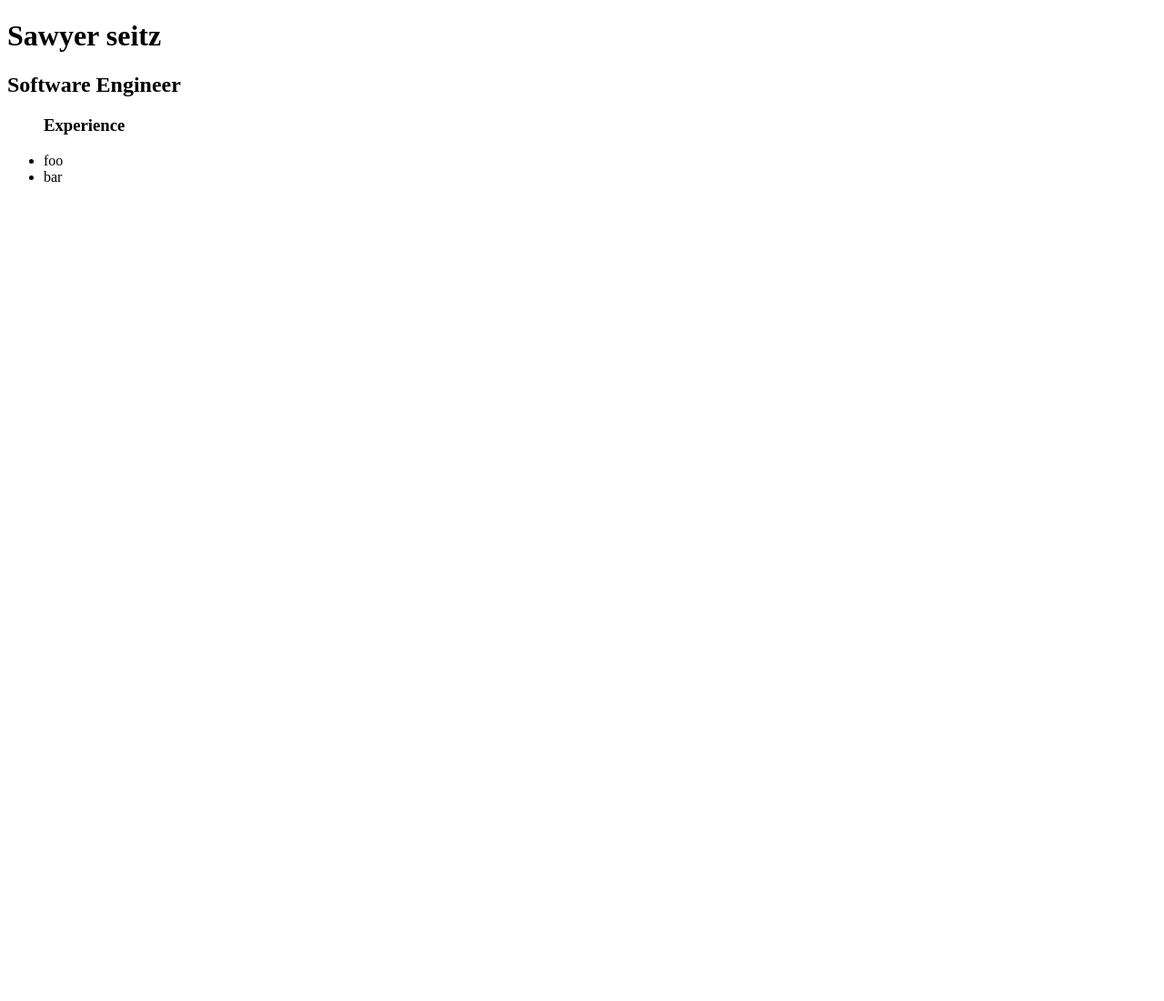
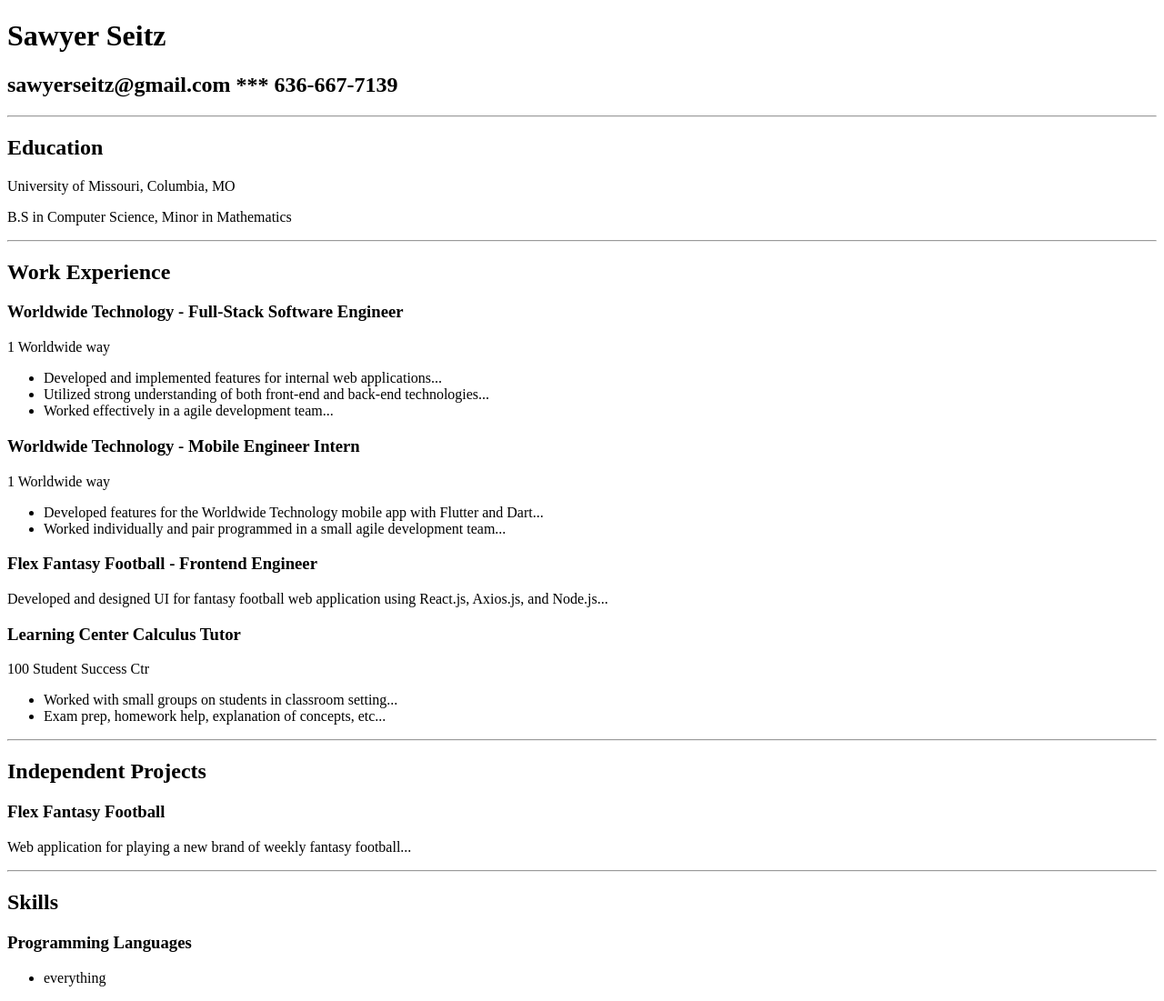
Before and after one commit to sawyerseitz/sawyer.com, a website: page index.html in a window 1280 px wide. Shown: the whole page at 91% size. Before the commit the page ends 800 px from the top, so only its background shows below. Drawn offline with Linux system fonts and the light colour scheme.

Commit message:
asdfasdf

```diff
--- a/index.html
+++ b/index.html
@@ -11,25 +11,58 @@
 </head>
 
 <body>
-    <div class="header-container">
-        <h1>Sawyer seitz</h1>
-        <h2>Software Engineer</h2>
-    </div>
-    <div info-container>
-        <div class="resume-container">
-            <ul>
-                <h3>
-                    Experience
-                </h3>
-                <li>
-                    foo
-                </li>
-                <li>
-                    bar
-                </li>
-            </ul>
-        </div>
-    </div>
+    <h1>Sawyer Seitz</h1>
+    <h2>sawyerseitz@gmail.com *** 636-667-7139</h2>
+    <hr>
+
+    <h2>Education</h2>
+    <p>University of Missouri, Columbia, MO</p>
+    <p>B.S in Computer Science, Minor in Mathematics</p>
+
+    <hr>
+
+    <h2>Work Experience</h2>
+    <h3>Worldwide Technology - Full-Stack Software Engineer</h3>
+    <p>1 Worldwide way</p>
+    <ul>
+      <li>Developed and implemented features for internal web applications...</li>
+      <li>Utilized strong understanding of both front-end and back-end technologies...</li>
+      <li>Worked effectively in a agile development team...</li>
+    </ul>
+
+    <h3>Worldwide Technology - Mobile Engineer Intern</h3>
+    <p>1 Worldwide way</p>
+    <ul>
+      <li>Developed features for the Worldwide Technology mobile app with Flutter and Dart...</li>
+      <li>Worked individually and pair programmed in a small agile development team...</li>
+    </ul>
+
+    <h3>Flex Fantasy Football - Frontend Engineer</h3>
+    <p>Developed and designed UI for fantasy football web application using React.js, Axios.js, and Node.js...</p>
+
+    <h3>Learning Center Calculus Tutor</h3>
+    <p>100 Student Success Ctr</p>
+    <ul>
+      <li>Worked with small groups on students in classroom setting...</li>
+      <li>Exam prep, homework help, explanation of concepts, etc...</li>
+    </ul>
+
+    <hr>
+
+    <h2>Independent Projects</h2>
+    <h3>Flex Fantasy Football</h3>
+    <p>Web application for playing a new brand of weekly fantasy football...</p>
+
+    <hr>
+
+    <h2>Skills</h2>
+    <h3>Programming Languages</h3>
+    <ul>
+      <li>everything</li>
+        </ul>
+
+    </body>
+
     <script src="" async defer></script>
 </body>
 
--- /dev/null
+++ b/package.json
@@ -0,0 +1,5 @@
+{
+  "dependencies": {
+    "react": "^18.3.1"
+  }
+}
```
Also changed, not shown: 1 other file.
